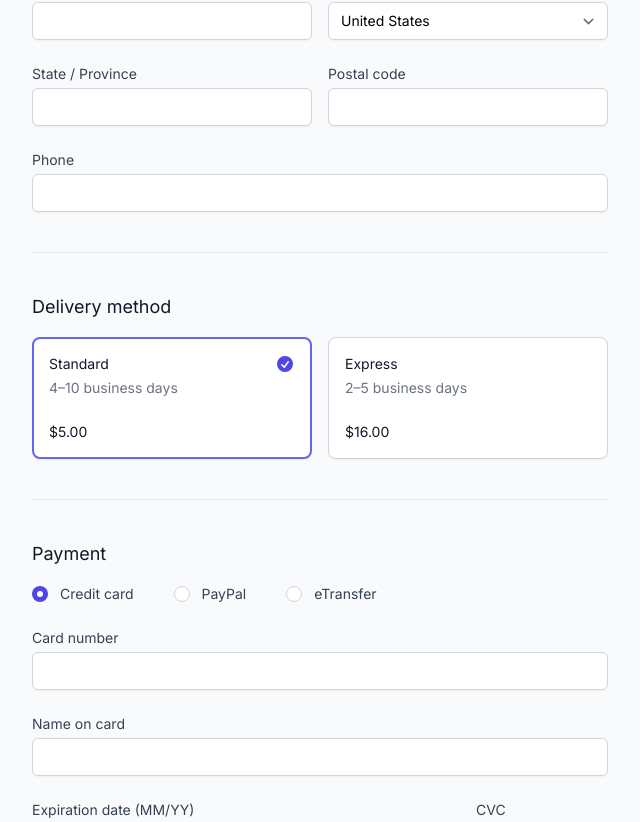
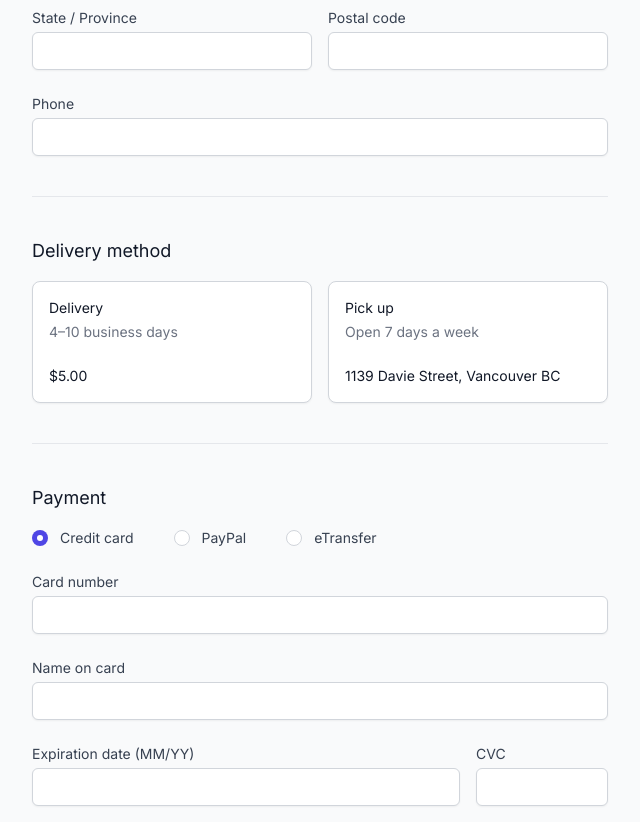
Before and after one commit to billychen0894/florist-ecommerce-app, a Next.js app: page /checkout in a window 1280 px wide. Shown: the part 781-1603 px from the top of the page, without its empty margins (0-640 px from the left). Built offline with nearby package versions, Linux system fonts and the light colour scheme.

Commit message:
feat: add deliveryMethod component

```diff
--- a/components/CheckoutForm/CheckoutForm.tsx
+++ b/components/CheckoutForm/CheckoutForm.tsx
@@ -1,17 +1,15 @@
 'use client';
 
-import { RadioGroup } from '@headlessui/react';
-import { CheckCircleIcon, TrashIcon } from '@heroicons/react/20/solid';
+import { TrashIcon } from '@heroicons/react/20/solid';
 import { yupResolver } from '@hookform/resolvers/yup';
 import Image from 'next/image';
-import Link from 'next/link';
 import { useState } from 'react';
 import { useForm } from 'react-hook-form';
 import { InferType, ObjectSchema, object, string } from 'yup';
 
 import { Form } from '@components/ui/form';
-import { cn } from '@lib/classNames';
 import ContactInfo from './ContactInfo';
+import DeliveryMethod from './DeliveryMethod';
 import ShippingInfo from './ShippingInfo';
 import { CheckoutFormValues } from './checkout.type';
 
@@ -156,100 +154,13 @@ export function CheckoutForm() {
       >
         <div>
           <div>
-            <div className="sm:flex sm:justify-between sm:items-center">
-              <h2 className="text-lg font-medium text-gray-900">
-                Contact information
-              </h2>
-              <span className="text-xs sm:text-sm">
-                Already have an account?{' '}
-                <Link
-                  href="/signin"
-                  className="text-blue-500 hover:text-blue-400"
-                >
-                  Sign in
-                </Link>
-              </span>
-            </div>
-
             <ContactInfo form={form} />
           </div>
-
           <div className="mt-10 border-t border-gray-200 pt-10">
-            <h2 className="text-lg font-medium text-gray-900">
-              Shipping information
-            </h2>
-
             <ShippingInfo form={form} />
           </div>
-
           <div className="mt-10 border-t border-gray-200 pt-10">
-            <RadioGroup
-              value={selectedDeliveryMethod}
-              onChange={setSelectedDeliveryMethod}
-            >
-              <RadioGroup.Label className="text-lg font-medium text-gray-900">
-                Delivery method
-              </RadioGroup.Label>
-
-              <div className="mt-4 grid grid-cols-1 gap-y-6 sm:grid-cols-2 sm:gap-x-4">
-                {deliveryMethods.map((deliveryMethod) => (
-                  <RadioGroup.Option
-                    key={deliveryMethod.id}
-                    value={deliveryMethod}
-                    className={({ checked, active }) =>
-                      cn(
-                        checked ? 'border-transparent' : 'border-gray-300',
-                        active ? 'ring-2 ring-indigo-500' : '',
-                        'relative flex cursor-pointer rounded-lg border bg-white p-4 shadow-sm focus:outline-none'
-                      )
-                    }
-                  >
-                    {({ checked, active }) => (
-                      <>
-                        <span className="flex flex-1">
-                          <span className="flex flex-col">
-                            <RadioGroup.Label
-                              as="span"
-                              className="block text-sm font-medium text-gray-900"
-                            >
-                              {deliveryMethod.title}
-                            </RadioGroup.Label>
-                            <RadioGroup.Description
-                              as="span"
-                              className="mt-1 flex items-center text-sm text-gray-500"
-                            >
-                              {deliveryMethod.turnaround}
-                            </RadioGroup.Description>
-                            <RadioGroup.Description
-                              as="span"
-                              className="mt-6 text-sm font-medium text-gray-900"
-                            >
-                              {deliveryMethod.price}
-                            </RadioGroup.Description>
-                          </span>
-                        </span>
-                        {checked ? (
-                          <CheckCircleIcon
-                            className="h-5 w-5 text-indigo-600"
-                            aria-hidden="true"
-                          />
-                        ) : null}
-                        <span
-                          className={cn(
-                            active ? 'border' : 'border-2',
-                            checked
-                              ? 'border-indigo-500'
-                              : 'border-transparent',
-                            'pointer-events-none absolute -inset-px rounded-lg'
-                          )}
-                          aria-hidden="true"
-                        />
-                      </>
-                    )}
-                  </RadioGroup.Option>
-                ))}
-              </div>
-            </RadioGroup>
+            <DeliveryMethod form={form} />
           </div>
 
           {/* Payment */}
--- /dev/null
+++ b/components/CheckoutForm/DeliveryMethod.tsx
@@ -0,0 +1,97 @@
+import { RadioGroup } from '@headlessui/react';
+import { UseFormReturn } from 'react-hook-form';
+
+import { FormControl, FormField, FormItem } from '@components/ui/form';
+import { deliveryMethods } from '@const/deliveryMethod';
+import { CheckCircleIcon } from '@heroicons/react/20/solid';
+import { cn } from '@lib/classNames';
+import { type FormData } from './CheckoutForm';
+
+interface DeliveryMethodProps {
+  form: UseFormReturn<FormData>;
+}
+
+export default function DeliveryMethod({ form }: DeliveryMethodProps) {
+  return (
+    <FormField
+      control={form.control}
+      name="deliveryMethod"
+      render={({ field }) => (
+        <FormItem>
+          <FormControl>
+            <RadioGroup defaultValue={field.value} onChange={field.onChange}>
+              <RadioGroup.Label
+                htmlFor={field.name}
+                className="text-lg font-medium text-gray-900"
+              >
+                Delivery method
+              </RadioGroup.Label>
+
+              <div className="mt-4 grid grid-cols-1 gap-y-6 sm:grid-cols-2 sm:gap-x-4">
+                {deliveryMethods.map((deliveryMethod) => (
+                  <RadioGroup.Option
+                    key={deliveryMethod.title}
+                    value={deliveryMethod}
+                    className={({ checked, active }) =>
+                      cn(
+                        checked ? 'border-transparent' : 'border-gray-300',
+                        active ? 'ring-2 ring-primary-500' : '',
+                        'relative flex cursor-pointer rounded-lg border bg-white p-4 shadow-sm focus:outline-none'
+                      )
+                    }
+                  >
+                    {({ checked, active }) => (
+                      <>
+                        <span className="flex flex-1">
+                          <span className="flex flex-col">
+                            <RadioGroup.Label
+                              as="span"
+                              className="block text-sm font-medium text-gray-900"
+                            >
+                              {deliveryMethod.title}
+                            </RadioGroup.Label>
+                            <RadioGroup.Description
+                              as="span"
+                              className="mt-1 flex items-center text-sm text-gray-500"
+                            >
+                              {deliveryMethod.turnaround ||
+                                deliveryMethod.locationOperation}
+                            </RadioGroup.Description>
+                            <RadioGroup.Description
+                              as="span"
+                              className="mt-6 text-sm font-medium text-gray-900"
+                            >
+                              {/* TODO: Implement estmiating delivery price */}
+                              {/* TODO: Implement closest pickup location based on user location */}
+                              {deliveryMethod.price || deliveryMethod.location}
+                            </RadioGroup.Description>
+                          </span>
+                        </span>
+                        {checked ? (
+                          <CheckCircleIcon
+                            className="h-5 w-5 text-primary-500"
+                            aria-hidden="true"
+                          />
+                        ) : null}
+                        <span
+                          className={cn(
+                            active ? 'border' : 'border-2',
+                            checked
+                              ? 'border-primary-500'
+                              : 'border-transparent',
+                            'pointer-events-none absolute -inset-px rounded-lg'
+                          )}
+                          aria-hidden="true"
+                        />
+                      </>
+                    )}
+                  </RadioGroup.Option>
+                ))}
+              </div>
+            </RadioGroup>
+          </FormControl>
+        </FormItem>
+      )}
+    />
+  );
+}
--- /dev/null
+++ b/const/deliveryMethod.ts
@@ -0,0 +1,20 @@
+export interface DeliveryMethod {
+  title: string;
+  turnaround?: string;
+  price?: string;
+  location?: string;
+  locationOperation?: string;
+}
+
+export const deliveryMethods: DeliveryMethod[] = [
+  {
+    title: 'Delivery',
+    turnaround: '4–10 business days',
+    price: '$5.00',
+  },
+  {
+    title: 'Pick up',
+    location: '1139 Davie Street, Vancouver BC',
+    locationOperation: 'Open 7 days a week ',
+  },
+];
```
